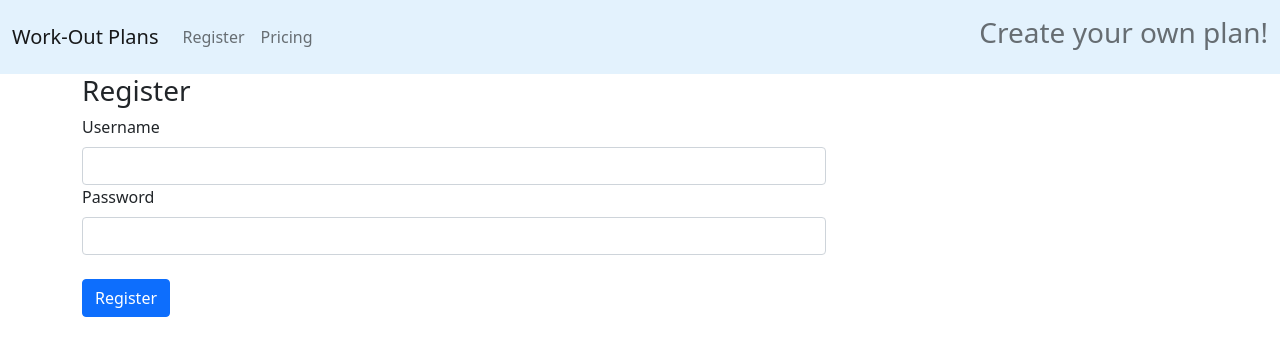
After one commit to elgas/work-out-generator, a Flask app: page /register in a window 1280 px wide. The commit adds this page. Shown: the top 356 px of the page. Run offline with Flask 2, Linux system fonts and the light colour scheme; some libraries are stand-ins or nearby versions.

Commit message:
Add Register template

```diff
--- a/app.py
+++ b/app.py
@@ -2,6 +2,7 @@ import os
 from flask import Flask, flash, render_template, redirect, request, session, url_for
 from flask_pymongo import PyMongo
 from bson.objectid import ObjectId
+from werkzeug.security import generate_password_hash, check_password_hash
 if os.path.exists("env.py"):
     import env
 
@@ -21,6 +22,11 @@ def get_workouts():
     return render_template("workouts.html", workouts=workouts)
 
 
+@app.route("/register", methods=["GET", "POST"])
+def register():
+    return render_template("register.html")
+
+
 
 if __name__ == "__main__":
     app.run(host=os.environ.get("IP"),
--- a/static/css/style.css
+++ b/static/css/style.css
@@ -0,0 +1,4 @@
+{
+    margin-left : 10%;
+
+}
--- a/templates/base.html
+++ b/templates/base.html
@@ -16,21 +16,18 @@
         <!-- Nagigation bar from Bootstrap -->
             <nav class="navbar navbar-expand-lg navbar-light" style="background-color: #e3f2fd;">
                 <div class="container-fluid">
-                <a class="navbar-brand" href="#">Work-Out Plans</a>
+                <a class="navbar-brand" href="{{ url_for('get_workouts')}}">Work-Out Plans</a>
                 <button class="navbar-toggler" type="button" data-bs-toggle="collapse" data-bs-target="#navbarText" aria-controls="navbarText" aria-expanded="false" aria-label="Toggle navigation">
                     <span class="navbar-toggler-icon"></span>
                 </button>
                     <div class="collapse navbar-collapse" id="navbarText">
                     <ul class="navbar-nav me-auto mb-2 mb-lg-0">
-                    <li class="nav-item">
-                        <a class="nav-link active" aria-current="page" href="#">Home</a>
-                    </li>
-                    <li class="nav-item">
-                        <a class="nav-link" href="#">Register</a>
-                    </li>
-                    <li class="nav-item">
-                        <a class="nav-link" href="#">Pricing</a>
-                    </li>
+                        <li class="nav-item">
+                            <a class="nav-link" href="{{ url_for('register')}}">Register</a>
+                        </li>
+                        <li class="nav-item">
+                            <a class="nav-link" href="#">Pricing</a>
+                        </li>
                     </ul>
                     <span class="navbar-text">
                     <h3> Create your own plan! </h3>
--- /dev/null
+++ b/templates/register.html
@@ -0,0 +1,30 @@
+{% extends "base.html" %}
+{% block content %}
+
+
+
+    <div class="position-center container-lg">
+        <h3 class="position-center">Register</h3>
+        <form class="col s12 m8 offset-m2" method="POST" action="{{ url_for('register') }}">
+            <!-- Username -->
+            <div class="col-8">
+                <label for="username" class="form-label">Username</label>
+                <div class="input-group has-validation">
+                    <input type="text" class="form-control" id="username" aria-describedby="inputGroupPrepend" name="username" required>
+                    <div class="invalid-feedback">Please choose a username.</div>
+                </div>
+              </div>
+
+            <!-- Password -->
+            <div class="col-8">
+                <label for="password" class="form-label">Password</label>
+                <input type="password" class="form-control" id="password" name="password" requared>
+            </div>
+            <br>
+            <!-- Register button -->
+            <button type="submit" class="btn large btn-primary">Register</button>
+
+        </form>
+    </div>
+
+{% endblock %}
```
